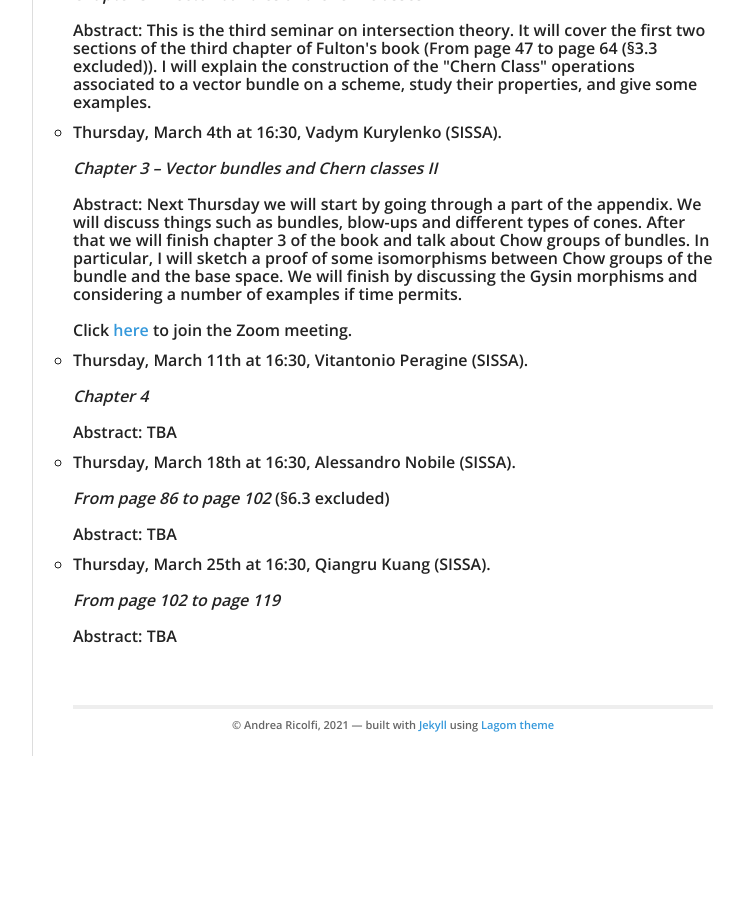
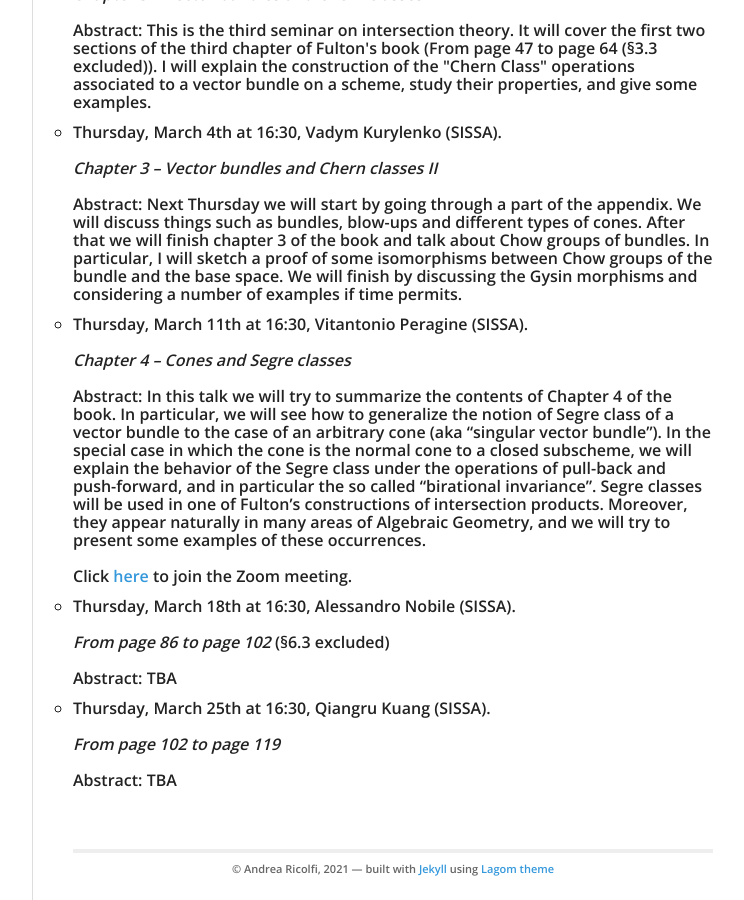
Before and after one commit to atricolfi/atricolfi.github.io, a Jekyll site: the page built from MATHEMATICS/Intersection_theory_seminar.html, in a window 1280 px wide and 900 px high, scrolled down 637 px. Shown: the whole window, without its empty margins (378-1122 px from the left). Built offline with Jekyll 4.4.1, drawn with Linux system fonts in a browser that asks for light colours; before the commit the page ends 1393 px from its top, so only the background shows below that.

Commit message:
Update Intersection_theory_seminar.html

```diff
--- a/MATHEMATICS/Intersection_theory_seminar.html
+++ b/MATHEMATICS/Intersection_theory_seminar.html
@@ -66,18 +66,23 @@ Abstract: Next Thursday we will start by going through a part of the appendix. W
   blow-ups and different types of cones. After that we will finish chapter 3 of the book and talk about Chow groups of bundles.
   In particular, I will sketch a proof of some isomorphisms between Chow groups of the bundle and the base space.
   We will finish by discussing the Gysin morphisms and considering a number of examples if time permits.
-  <br>
-  <br>
-  Click <a href="https://sissa-it.zoom.us/j/87945555030?pwd=Z3YzODNMYTh3SkFxU05aTjFJcG9qZz09">here</a> to join the Zoom meeting.
 </li>
 
 <li> Thursday, March 11th at 16:30, Vitantonio Peragine (SISSA).
   <br>
   <br>
-<em>Chapter 4</em>
+<em>Chapter 4 &#8211; Cones and Segre classes</em>
   <br>
   <br>
-Abstract:  TBA
+Abstract:  In this talk we will try to summarize the contents of Chapter 4 of the book. In particular, we will see
+  how to generalize the notion of Segre class of a vector bundle to the case of an arbitrary cone (aka “singular vector bundle”).
+  In the special case in which the cone is the normal cone to a closed subscheme, we will explain the behavior of the
+  Segre class under the operations of pull-back and push-forward, and in particular the so called “birational invariance”.
+  Segre classes will be used in one of Fulton’s constructions of intersection products. Moreover, they appear naturally
+  in many areas of Algebraic Geometry, and we will try to present some examples of these occurrences.
+  <br>
+  <br>
+  Click <a href="https://sissa-it.zoom.us/j/89670573114?pwd=NHBTd0xzNEpheHUwb3A4YVV1aDExdz09">here</a> to join the Zoom meeting.
 </li>
 
 <li> Thursday, March 18th at 16:30, Alessandro Nobile (SISSA).
```
